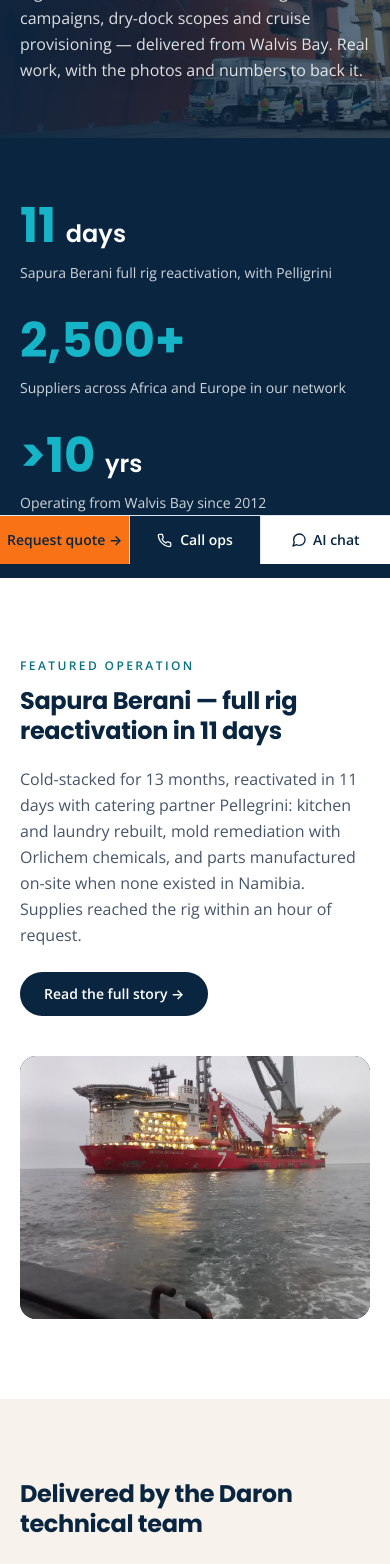
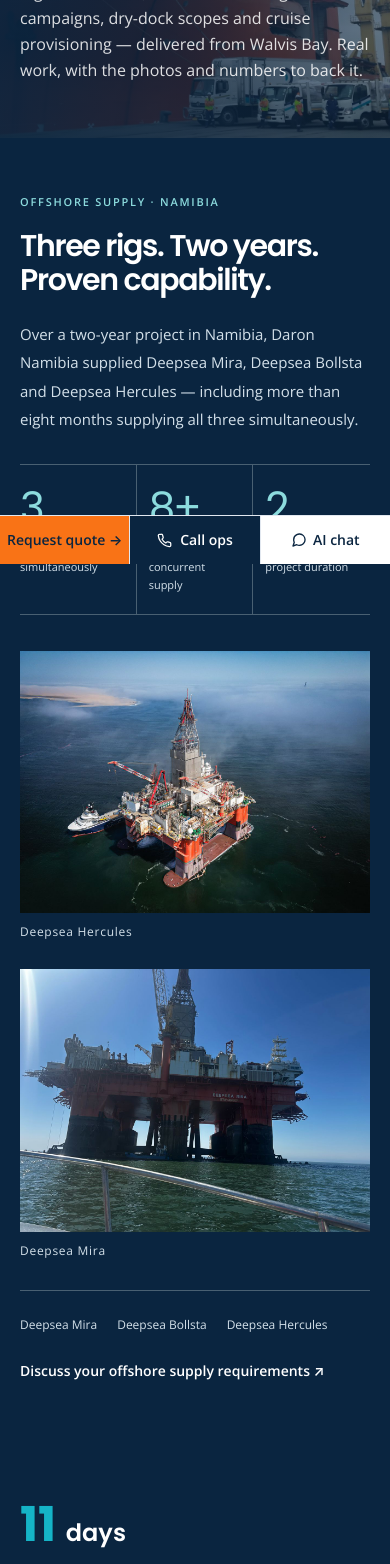
Before and after one commit to LutherMostert/daron-website, a Next.js app: page /en/track-record in a window 390 px wide. Shown: the part 280-1844 px from the top of the page. Built offline with nearby package versions, Linux system fonts and the light colour scheme; a web font is replaced by a local one.

Commit message:
Add two-year offshore project feature with real rig photos

```diff
--- a/src/app/[locale]/industries/oil-and-gas/page.tsx
+++ b/src/app/[locale]/industries/oil-and-gas/page.tsx
@@ -4,6 +4,7 @@
 
 import { Link } from "@/i18n/routing";
 import { Container } from "@/components/Container";
+import { RigCampaign } from "@/components/RigCampaign";
 import { InlineRFQ } from "@/components/InlineRFQ";
 import { PageHero } from "@/components/PageHero";
 import { contact } from "@/lib/site";
@@ -97,6 +98,7 @@
       </PageHero>
 
       {/* Rigs supported */}
+      <RigCampaign locale={locale} />
       <section className="bg-white py-20 sm:py-24">
         <Container>
           <p className="text-xs font-semibold uppercase tracking-[0.2em] text-[var(--color-accent-text)]">
--- a/src/app/[locale]/page.tsx
+++ b/src/app/[locale]/page.tsx
@@ -7,6 +7,7 @@
 import { contact, partners } from "@/lib/site";
 import { GroupCapability } from "@/components/GroupCapability";
 import { SolutionCards } from "@/components/SolutionCards";
+import { RigCampaign } from "@/components/RigCampaign";
 import { getGrowthContent } from "@/lib/growth-content";
 
 export async function generateMetadata({ params }: { params: Promise<{ locale: string }> }): Promise<Metadata> {
@@ -35,6 +36,7 @@
       <div className="premium-service-list">{services.map((service,index)=><Link href={service.href} key={service.key}><span className="premium-service-number">0{index+1}</span><div><h3>{t(service.key)}</h3><p>{t(`${service.key}Body`)}</p></div><span className="premium-service-arrow" aria-hidden="true">↗</span></Link>)}<Link className="all-services" href="/services">{t("allServices")} →</Link></div></div>
     </Container></section>
     <section className="premium-section home-solutions"><Container><div className="premium-section-heading"><div><p className="premium-eyebrow">{growth.solutionsEyebrow}</p><h2>{growth.solutionsTitle}</h2></div><p>{growth.solutionsIntro}</p></div><SolutionCards locale={locale} /></Container></section>
+    <RigCampaign locale={locale} />
     <section className="premium-section premium-proof"><Container><div className="premium-section-heading"><div><p className="premium-eyebrow">{t("proofEyebrow")}</p><h2>{t("proofTitle")}</h2></div><p>{t("proofBody")}</p></div>
       <div className="premium-projects"><Link href="/track-record"><div className="premium-project-image"><Image src="/images/site/operations/container-lift-subsea7.jpg" alt={t("projectAlt")} fill sizes="(max-width: 700px) 100vw, 60vw" /></div><div className="premium-project-caption"><div><h3>{t("project1")}</h3><p>{t("project1Body")}</p></div><span aria-hidden="true">↗</span></div></Link>
       <Link href="/services/dry-dock"><div className="premium-project-image"><Image src="/images/site/drydock/case-study-hempel-bow.jpg" alt={t("maintenanceAlt")} fill sizes="(max-width: 700px) 100vw, 40vw" className="contain-image" /></div><div className="premium-project-caption"><div><h3>{t("project2")}</h3><p>{t("project2Body")}</p></div><span aria-hidden="true">↗</span></div></Link></div>
--- a/src/app/[locale]/track-record/page.tsx
+++ b/src/app/[locale]/track-record/page.tsx
@@ -4,6 +4,7 @@
 
 import { Link } from "@/i18n/routing";
 import { Container } from "@/components/Container";
+import { RigCampaign } from "@/components/RigCampaign";
 import { CountUp } from "@/components/CountUp";
 import { PageHero } from "@/components/PageHero";
 import { InlineRFQ } from "@/components/InlineRFQ";
@@ -80,6 +81,7 @@
       />
 
       {/* Headline numbers */}
+      <RigCampaign locale={locale} />
       <section className="bg-[var(--color-navy)] py-16 text-white">
         <Container className="grid gap-8 md:grid-cols-3 md:gap-12">
           <div data-reveal>
--- a/src/app/premium.css
+++ b/src/app/premium.css
@@ -172,3 +172,23 @@
 .enquiry-context-label {font-size:13px;line-height:1.8;padding:13px 16px;border-left:2px solid #0a7180;background:#eaf0f0}
 @media(max-width:850px){.solution-cards,.resource-cards{grid-template-columns:1fr}.solution-cards>a{padding:25px 60px 25px 25px}.solution-cards h3{font-size:24px;margin:12px 0}.solution-card-arrow{top:28px;bottom:auto}.group-network-grid,.growth-two-column,.solution-scope{grid-template-columns:1fr;gap:30px}.group-local{padding:30px}.growth-process ol{grid-template-columns:1fr;gap:20px}.growth-intro{padding:50px 0}.growth-intro h1{font-size:42px}.resource-cards article{padding:26px}.enquiry-catalogues{padding:16px}.enquiry-catalogue-heading{flex-direction:column;gap:5px}}
 @media(prefers-reduced-motion:reduce){.solution-cards>a,.catalogue-add button{transition:none}}
+.rig-campaign {background:#0a2540;color:#fff;padding:85px 0;scroll-margin-top:110px}
+.rig-campaign .premium-eyebrow {color:#8cdbdd}
+.rig-campaign-heading {display:grid;grid-template-columns:1.05fr 1fr;gap:75px;align-items:end}
+.rig-campaign h2 {font-family:var(--font-poppins),sans-serif;font-size:clamp(30px,3.5vw,48px);font-weight:600;letter-spacing:-.045em;line-height:1.15;margin-top:18px;color:#fff;text-wrap:balance}
+.rig-campaign-intro {color:#d3e0e9;font-size:16px;line-height:1.9}
+.rig-campaign-stats {display:grid;grid-template-columns:repeat(3,minmax(0,1fr));margin:42px 0 36px;border-top:1px solid #496072;border-bottom:1px solid #496072}
+.rig-campaign-stats>div {display:flex;flex-direction:column;padding:25px 30px;border-right:1px solid #496072}
+.rig-campaign-stats>div:first-child {padding-left:0}
+.rig-campaign-stats>div:last-child {border:0}
+.rig-campaign-stats dt {font-size:13px;color:#d3e0e9;line-height:1.6}
+.rig-campaign-stats dd {order:-1;font-family:var(--font-poppins),sans-serif;font-size:58px;line-height:1.1;letter-spacing:-.05em;margin-bottom:10px;color:#8cdbdd}
+.rig-campaign-gallery {display:grid;grid-template-columns:1fr 1fr;gap:24px}
+.rig-campaign-gallery figure {margin:0;min-width:0}
+.rig-campaign-gallery img {display:block;width:100%;height:auto;aspect-ratio:4/3}
+.rig-campaign-gallery figcaption {font-size:12px;letter-spacing:.06em;color:#d3e0e9;padding:14px 0}
+.rig-campaign-footer {display:flex;justify-content:space-between;align-items:center;gap:25px;margin-top:20px;padding-top:25px;border-top:1px solid #496072}
+.rig-campaign-footer ul {display:flex;flex-wrap:wrap;gap:8px 20px;font-size:12px;color:#d3e0e9;list-style:none;padding:0}
+.rig-campaign-footer .premium-text-link {color:#fff;font-size:14px;max-width:370px;line-height:1.7}
+@media(max-width:850px){.rig-campaign{padding:55px 0}.rig-campaign-heading{grid-template-columns:1fr;gap:22px}.rig-campaign h2{max-width:600px}.rig-campaign-footer{align-items:flex-start;flex-direction:column}.rig-campaign-stats>div{padding:22px 18px}}
+@media(max-width:700px){.rig-campaign-gallery{grid-template-columns:1fr;gap:18px}.rig-campaign-stats{margin-top:30px}.rig-campaign-stats>div{padding:20px 12px}.rig-campaign-stats dd{font-size:42px}.rig-campaign-stats dt{font-size:11px}.rig-campaign-intro{font-size:15px}.rig-campaign-gallery figcaption{padding:10px 0}}
--- /dev/null
+++ b/src/components/RigCampaign.tsx
@@ -0,0 +1,79 @@
+import Image from "next/image";
+import { Container } from "@/components/Container";
+import { Link } from "@/i18n/routing";
+
+// Project duration, concurrent supply period and rig names confirmed by Luther,
+// 8 September 2026. Photographs selected from the supplied TLC marketing archive.
+const content = {
+  en: {
+    eyebrow: "Offshore supply · Namibia",
+    title: "Three rigs. Two years. Proven capability.",
+    body: "Over a two-year project in Namibia, Daron Namibia supplied Deepsea Mira, Deepsea Bollsta and Deepsea Hercules — including more than eight months supplying all three simultaneously.",
+    rigs: "rigs supplied simultaneously",
+    months: "months of concurrent supply",
+    years: "years — complete project duration",
+    herculesAlt: "Aerial photograph of Hercules with a vessel alongside",
+    miraAlt: "Deepsea Mira photographed from the water, with its name visible on the hull",
+    cta: "Discuss your offshore supply requirements",
+  },
+  fr: {
+    eyebrow: "Approvisionnement offshore · Namibie",
+    title: "Trois plateformes. Deux ans. Un savoir-faire éprouvé.",
+    body: "Au cours d’un projet de deux ans en Namibie, Daron Namibia a approvisionné Deepsea Mira, Deepsea Bollsta et Deepsea Hercules, dont plus de huit mois d’approvisionnement simultané des trois plateformes.",
+    rigs: "plateformes approvisionnées simultanément",
+    months: "mois d’approvisionnement simultané",
+    years: "ans — durée totale du projet",
+    herculesAlt: "Vue aérienne de Hercules avec un navire à ses côtés",
+    miraAlt: "Deepsea Mira photographiée depuis la mer, son nom visible sur la coque",
+    cta: "Parlons de vos besoins d’approvisionnement offshore",
+  },
+  pt: {
+    eyebrow: "Abastecimento offshore · Namíbia",
+    title: "Três plataformas. Dois anos. Capacidade comprovada.",
+    body: "Durante um projeto de dois anos na Namíbia, a Daron Namibia abasteceu a Deepsea Mira, a Deepsea Bollsta e a Deepsea Hercules, incluindo mais de oito meses de abastecimento simultâneo das três plataformas.",
+    rigs: "plataformas abastecidas em simultâneo",
+    months: "meses de abastecimento simultâneo",
+    years: "anos — duração total do projeto",
+    herculesAlt: "Fotografia aérea da Hercules com uma embarcação ao lado",
+    miraAlt: "Deepsea Mira fotografada a partir do mar, com o nome visível no casco",
+    cta: "Fale connosco sobre o seu abastecimento offshore",
+  },
+};
+
+export function RigCampaign({ locale }: { locale: string }) {
+  const t = content[locale as keyof typeof content] ?? content.en;
+  return (
+    <section className="rig-campaign" id="offshore-campaign" aria-labelledby="rig-campaign-title">
+      <Container>
+        <div className="rig-campaign-heading">
+          <div>
+            <p className="premium-eyebrow">{t.eyebrow}</p>
+            <h2 id="rig-campaign-title">{t.title}</h2>
+          </div>
+          <p className="rig-campaign-intro">{t.body}</p>
+        </div>
+        <dl className="rig-campaign-stats">
+          <div><dt>{t.rigs}</dt><dd>3</dd></div>
+          <div><dt>{t.months}</dt><dd>8+</dd></div>
+          <div><dt>{t.years}</dt><dd>2</dd></div>
+        </dl>
+        <div className="rig-campaign-gallery">
+          <figure>
+            <Image src="/images/site/operations/hercules-aerial.jpg" alt={t.herculesAlt} width={1280} height={960} sizes="(max-width: 700px) 100vw, 50vw" />
+            <figcaption>Deepsea Hercules</figcaption>
+          </figure>
+          <figure>
+            <Image src="/images/site/operations/deepsea-mira.jpg" alt={t.miraAlt} width={1280} height={960} sizes="(max-width: 700px) 100vw, 50vw" />
+            <figcaption>Deepsea Mira</figcaption>
+          </figure>
+        </div>
+        <div className="rig-campaign-footer">
+          <ul aria-label={t.eyebrow}>
+            <li>Deepsea Mira</li><li>Deepsea Bollsta</li><li>Deepsea Hercules</li>
+          </ul>
+          <Link href="/contact#rfq" className="premium-text-link">{t.cta} <span aria-hidden="true">↗</span></Link>
+        </div>
+      </Container>
+    </section>
+  );
+}
```
Also changed, not shown: public/images/site/operations/deepsea-mira.jpg (added), public/images/site/operations/hercules-aerial.jpg (added).
